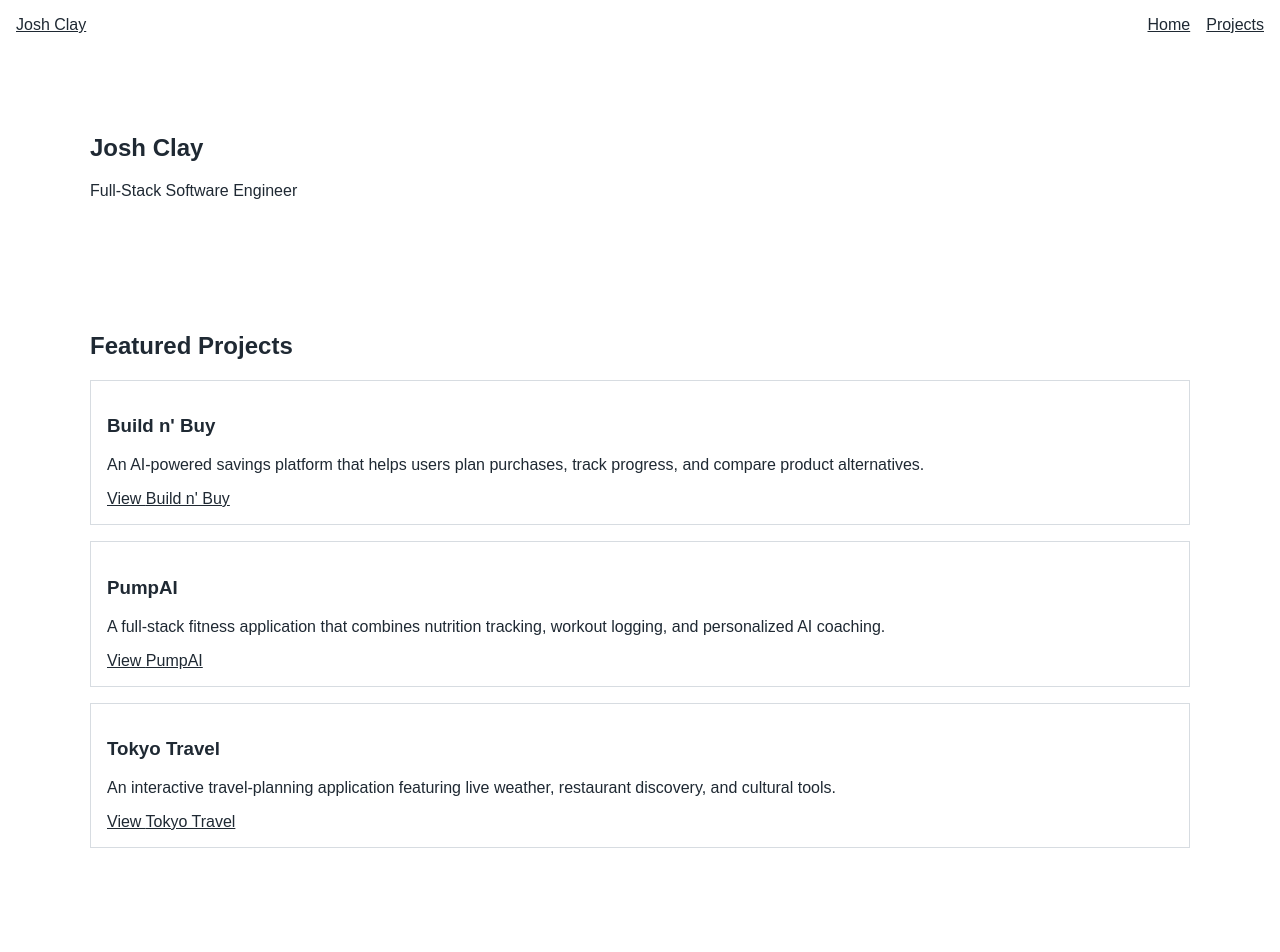
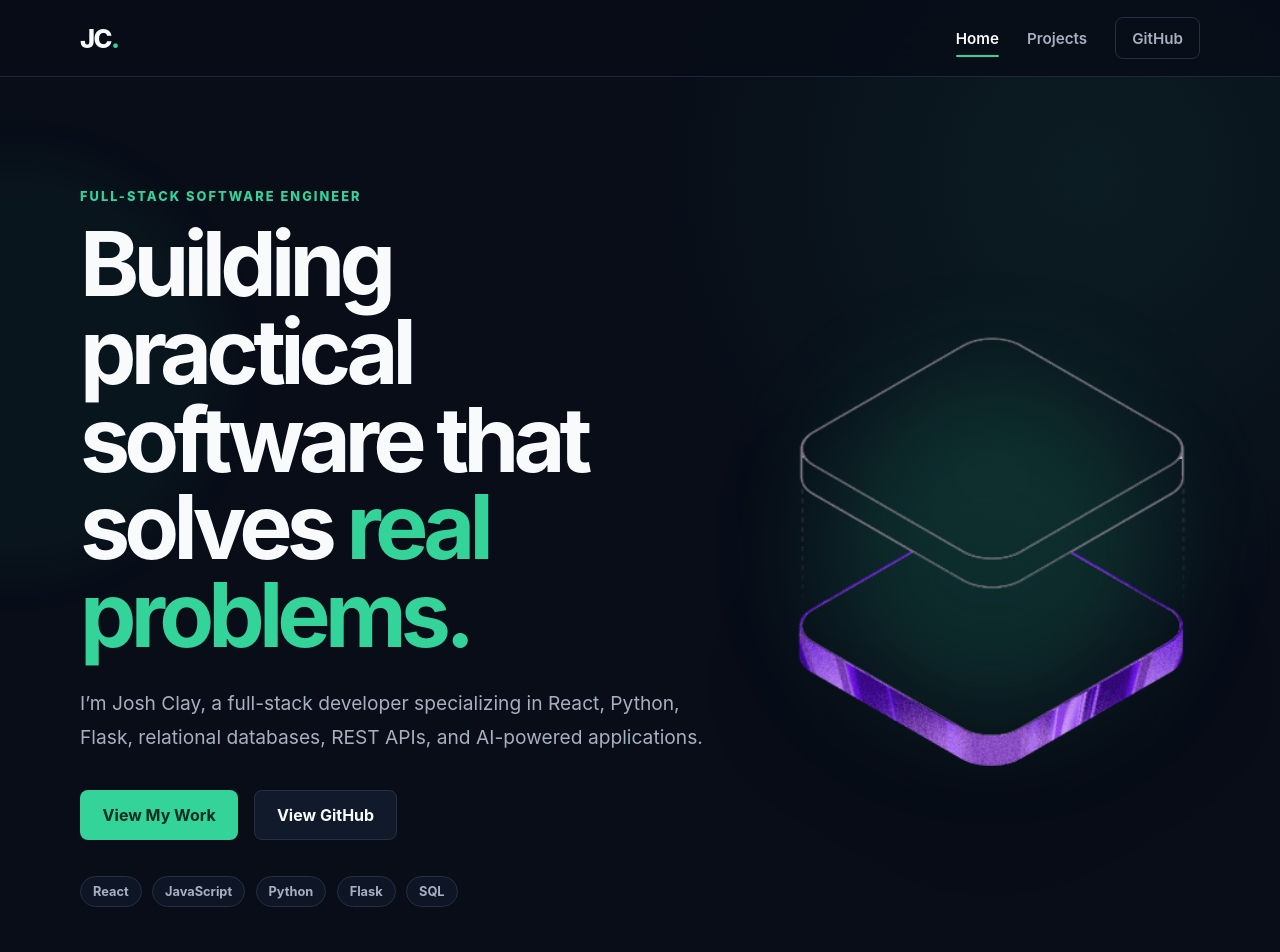
Before and after one commit to JTClay1/portfolio, a React app: page / in a window 1280 px wide. Shown: the top 952 px of the page. Built offline with nearby package versions, Linux system fonts and the light colour scheme; the HTML template or start-up script is replaced by a standard one.

Commit message:
Build portfolio hero and navigation

```diff
--- a/src/App.jsx
+++ b/src/App.jsx
@@ -1,9 +1,9 @@
 import { Route, Routes } from "react-router-dom";
+import Footer from "./components/Footer";
 import Navbar from "./components/Navbar";
-import Footer from "./components/Footer";
 import HomePage from "./pages/HomePage";
+import NotFoundPage from "./pages/NotFoundPage";
 import ProjectPage from "./pages/ProjectPage";
-import NotFoundPage from "./pages/NotFoundPage";
 
 function App() {
   return (
--- a/src/components/Navbar.jsx
+++ b/src/components/Navbar.jsx
@@ -1,14 +1,35 @@
-import { NavLink } from "react-router-dom";
+import { Link, NavLink } from "react-router-dom";
 
 function Navbar() {
   return (
-    <header>
-      <nav aria-label="Primary navigation">
-        <NavLink to="/">Josh Clay</NavLink>
+    <header className="site-header">
+      <nav className="navbar container" aria-label="Primary navigation">
+        <Link className="navbar__brand" to="/">
+          JC<span>.</span>
+        </Link>
 
-        <div>
-          <NavLink to="/">Home</NavLink>
-          <a href="/#projects">Projects</a>
+        <div className="navbar__links">
+          <NavLink
+            className={({ isActive }) =>
+              isActive ? "navbar__link navbar__link--active" : "navbar__link"
+            }
+            to="/"
+          >
+            Home
+          </NavLink>
+
+          <a className="navbar__link" href="/#projects">
+            Projects
+          </a>
+
+          <a
+            className="navbar__link navbar__github"
+            href="https://github.com/JTClay1"
+            target="_blank"
+            rel="noreferrer"
+          >
+            GitHub
+          </a>
         </div>
       </nav>
     </header>
--- a/src/pages/HomePage.jsx
+++ b/src/pages/HomePage.jsx
@@ -1,19 +1,76 @@
 import { Link } from "react-router-dom";
+import heroImage from "../assets/hero.png";
 import projects from "../data/projects";
 
 function HomePage() {
   return (
     <>
-      <section>
-        <h1>Josh Clay</h1>
-        <p>Full-Stack Software Engineer</p>
+      <section className="hero">
+        <div className="hero__content container">
+          <div className="hero__copy">
+            <p className="hero__eyebrow">Full-Stack Software Engineer</p>
+
+            <h1>
+              Building practical software that solves
+              <span> real problems.</span>
+            </h1>
+
+            <p className="hero__description">
+              I’m Josh Clay, a full-stack developer specializing in React,
+              Python, Flask, relational databases, REST APIs, and AI-powered
+              applications.
+            </p>
+
+            <div className="hero__actions">
+              <a className="button button--primary" href="#projects">
+                View My Work
+              </a>
+
+              <a
+                className="button button--secondary"
+                href="https://github.com/JTClay1"
+                target="_blank"
+                rel="noreferrer"
+              >
+                View GitHub
+              </a>
+            </div>
+
+            <ul className="hero__technologies" aria-label="Core technologies">
+              <li>React</li>
+              <li>JavaScript</li>
+              <li>Python</li>
+              <li>Flask</li>
+              <li>SQL</li>
+            </ul>
+          </div>
+
+          <div className="hero__image-wrapper">
+            <div className="hero__image-glow" />
+
+            <img
+              className="hero__image"
+              src={heroImage}
+              alt=""
+              aria-hidden="true"
+            />
+          </div>
+        </div>
       </section>
 
-      <section id="projects">
+      <section className="projects-section container" id="projects">
+        <div className="section-heading">
+          <p className="section-heading__eyebrow">Selected Work</p>
           <h2>Featured Projects</h2>
+          <p>
+            Full-stack applications built around practical problems, complete
+            user workflows, and real-world integrations.
+          </p>
+        </div>
 
+        <div className="projects-grid">
           {projects.map((project) => (
-          <article key={project.slug}>
+            <article className="project-placeholder" key={project.slug}>
               <h3>{project.title}</h3>
               <p>{project.summary}</p>
 
@@ -22,6 +79,7 @@ function HomePage() {
               </Link>
             </article>
           ))}
+        </div>
       </section>
     </>
   );
--- a/src/styles/globals.css
+++ b/src/styles/globals.css
@@ -10,41 +10,433 @@ body {
   min-width: 320px;
   min-height: 100vh;
   margin: 0;
+  color: var(--color-text);
+  background:
+    radial-gradient(
+      circle at 85% 10%,
+      rgba(52, 211, 153, 0.08),
+      transparent 28rem
+    ),
+    var(--color-background);
+}
+
+body,
+button,
+a {
+  font-family: inherit;
+}
+
+img {
+  display: block;
+  max-width: 100%;
 }
 
 a {
   color: inherit;
+  text-decoration: none;
 }
 
-header,
-main,
-footer {
-  padding: 1rem;
+button,
+a {
+  -webkit-tap-highlight-color: transparent;
 }
 
-nav {
+a:focus-visible,
+button:focus-visible {
+  outline: 3px solid var(--color-accent);
+  outline-offset: 4px;
+}
+
+main {
+  min-height: calc(100vh - 10rem);
+}
+
+.container {
+  width: min(calc(100% - 2rem), var(--max-width));
+  margin-inline: auto;
+}
+
+/* Navigation */
+
+.site-header {
+  position: sticky;
+  top: 0;
+  z-index: 100;
+  border-bottom: 1px solid rgba(37, 48, 68, 0.75);
+  background: var(--color-header-background);
+  backdrop-filter: blur(16px);
+}
+
+.navbar {
+  display: flex;
+  min-height: 4.75rem;
+  align-items: center;
+  justify-content: space-between;
+  gap: 2rem;
+}
+
+.navbar__brand {
+  color: var(--color-text);
+  font-size: 1.6rem;
+  font-weight: 800;
+  letter-spacing: -0.06em;
+}
+
+.navbar__brand span {
+  color: var(--color-accent);
+}
+
+.navbar__links {
   display: flex;
   align-items: center;
-  justify-content: space-between;
+  gap: 1.75rem;
 }
 
-nav div {
-  display: flex;
-  gap: 1rem;
+.navbar__link {
+  position: relative;
+  color: var(--color-text-muted);
+  font-size: 0.95rem;
+  font-weight: 600;
+  transition:
+    color var(--transition),
+    background-color var(--transition);
 }
 
-section {
-  max-width: 1100px;
-  margin: 0 auto;
-  padding: 3rem 0;
+.navbar__link:hover,
+.navbar__link--active {
+  color: var(--color-text);
 }
 
-article {
-  margin: 1rem 0;
-  padding: 1rem;
-  border: 1px solid #d7dce1;
+.navbar__link--active::after {
+  position: absolute;
+  right: 0;
+  bottom: -0.6rem;
+  left: 0;
+  height: 2px;
+  border-radius: 999px;
+  background-color: var(--color-accent);
+  content: "";
+}
+
+.navbar__github {
+  padding: 0.65rem 1rem;
+  border: 1px solid var(--color-border);
+  border-radius: var(--radius-small);
+}
+
+.navbar__github:hover {
+  border-color: var(--color-accent);
+  color: var(--color-accent);
+  background-color: var(--color-accent-soft);
+}
+
+/* Hero */
+
+.hero {
+  position: relative;
+  overflow: hidden;
+  padding: 7rem 0 6rem;
+}
+
+.hero::before {
+  position: absolute;
+  top: 5rem;
+  left: -12rem;
+  width: 26rem;
+  height: 26rem;
+  border-radius: 50%;
+  background-color: rgba(52, 211, 153, 0.04);
+  filter: blur(25px);
+  content: "";
+}
+
+.hero__content {
+  display: grid;
+  grid-template-columns: minmax(0, 1.2fr) minmax(18rem, 0.8fr);
+  align-items: center;
+  gap: 5rem;
+}
+
+.hero__copy {
+  position: relative;
+  z-index: 2;
+}
+
+.hero__eyebrow,
+.section-heading__eyebrow {
+  margin: 0 0 1rem;
+  color: var(--color-accent);
+  font-size: 0.8rem;
+  font-weight: 800;
+  letter-spacing: 0.16em;
+  text-transform: uppercase;
+}
+
+.hero h1 {
+  max-width: 13ch;
+  margin: 0;
+  font-size: clamp(3rem, 7vw, 5.7rem);
+  line-height: 0.98;
+  letter-spacing: -0.065em;
+}
+
+.hero h1 span {
+  color: var(--color-accent);
+}
+
+.hero__description {
+  max-width: 42rem;
+  margin: 1.75rem 0 0;
+  color: var(--color-text-muted);
+  font-size: clamp(1rem, 2vw, 1.2rem);
+  line-height: 1.75;
+}
+
+.hero__actions {
+  display: flex;
+  flex-wrap: wrap;
+  gap: 1rem;
+  margin-top: 2.25rem;
+}
+
+.button {
+  display: inline-flex;
+  min-height: 3.1rem;
+  align-items: center;
+  justify-content: center;
+  padding: 0.8rem 1.35rem;
+  border: 1px solid transparent;
+  border-radius: var(--radius-small);
+  font-weight: 750;
+  transition:
+    transform var(--transition),
+    border-color var(--transition),
+    color var(--transition),
+    background-color var(--transition);
+}
+
+.button:hover {
+  transform: translateY(-2px);
+}
+
+.button--primary {
+  color: #052e22;
+  background-color: var(--color-accent);
+}
+
+.button--primary:hover {
+  background-color: #6ee7b7;
+}
+
+.button--secondary {
+  border-color: var(--color-border);
+  color: var(--color-text);
+  background-color: var(--color-surface);
+}
+
+.button--secondary:hover {
+  border-color: var(--color-accent);
+  color: var(--color-accent);
+}
+
+.hero__technologies {
+  display: flex;
+  flex-wrap: wrap;
+  gap: 0.65rem;
+  margin: 2.25rem 0 0;
+  padding: 0;
+  list-style: none;
+}
+
+.hero__technologies li {
+  padding: 0.45rem 0.75rem;
+  border: 1px solid var(--color-border);
+  border-radius: 999px;
+  color: var(--color-text-muted);
+  background-color: rgba(17, 26, 43, 0.72);
+  font-size: 0.8rem;
+  font-weight: 650;
+}
+
+.hero__image-wrapper {
+  position: relative;
+  display: grid;
+  place-items: center;
+}
+
+.hero__image-glow {
+  position: absolute;
+  width: 82%;
+  aspect-ratio: 1;
+  border-radius: 50%;
+  background-color: rgba(52, 211, 153, 0.16);
+  filter: blur(55px);
+}
+
+.hero__image {
+  position: relative;
+  z-index: 1;
+  width: min(100%, 27rem);
+  max-height: 34rem;
+  object-fit: contain;
+  filter: drop-shadow(0 2rem 3rem rgba(0, 0, 0, 0.4));
+}
+
+/* Projects placeholder */
+
+.projects-section {
+  padding-top: 5rem;
+  padding-bottom: 7rem;
+  scroll-margin-top: 5rem;
+}
+
+.section-heading {
+  max-width: 42rem;
+  margin-bottom: 2.5rem;
+}
+
+.section-heading h2 {
+  margin: 0;
+  font-size: clamp(2.2rem, 5vw, 3.4rem);
+  letter-spacing: -0.05em;
+}
+
+.section-heading > p:last-child {
+  margin: 1rem 0 0;
+  color: var(--color-text-muted);
+  line-height: 1.7;
+}
+
+.projects-grid {
+  display: grid;
+  grid-template-columns: repeat(3, minmax(0, 1fr));
+  gap: 1.25rem;
+}
+
+.project-placeholder {
+  padding: 1.5rem;
+  border: 1px solid var(--color-border);
+  border-radius: var(--radius-medium);
+  background-color: var(--color-surface);
+}
+
+.project-placeholder h3 {
+  margin: 0;
+  font-size: 1.25rem;
+}
+
+.project-placeholder p {
+  min-height: 7rem;
+  color: var(--color-text-muted);
+  line-height: 1.65;
+}
+
+.project-placeholder a {
+  color: var(--color-accent);
+  font-weight: 700;
+}
+
+.project-placeholder a:hover {
+  text-decoration: underline;
+}
+
+/* Shared pages and footer */
+
+main > section:not(.hero):not(.projects-section) {
+  width: min(calc(100% - 2rem), var(--max-width));
+  margin-inline: auto;
+  padding: 6rem 0;
 }
 
 footer {
+  padding: 2rem 1rem;
+  border-top: 1px solid var(--color-border);
+  color: var(--color-text-muted);
   text-align: center;
 }
+
+/* Responsive layout */
+
+@media (max-width: 850px) {
+  .hero {
+    padding-top: 5rem;
+  }
+
+  .hero__content {
+    grid-template-columns: 1fr;
+    gap: 3.5rem;
+  }
+
+  .hero__copy {
+    text-align: center;
+  }
+
+  .hero h1,
+  .hero__description {
+    margin-right: auto;
+    margin-left: auto;
+  }
+
+  .hero__actions,
+  .hero__technologies {
+    justify-content: center;
+  }
+
+  .hero__image {
+    max-height: 25rem;
+  }
+
+  .projects-grid {
+    grid-template-columns: 1fr;
+  }
+
+  .project-placeholder p {
+    min-height: auto;
+  }
+}
+
+@media (max-width: 560px) {
+  .navbar {
+    min-height: 4.25rem;
+  }
+
+  .navbar__links {
+    gap: 0.85rem;
+  }
+
+  .navbar__link {
+    font-size: 0.85rem;
+  }
+
+  .navbar__github {
+    padding: 0.5rem 0.7rem;
+  }
+
+  .hero {
+    padding: 4.5rem 0;
+  }
+
+  .hero h1 {
+    font-size: clamp(2.8rem, 15vw, 4rem);
+  }
+
+  .hero__actions {
+    flex-direction: column;
+  }
+
+  .button {
+    width: 100%;
+  }
+}
+
+@media (prefers-reduced-motion: reduce) {
+  html {
+    scroll-behavior: auto;
+  }
+
+  *,
+  *::before,
+  *::after {
+    transition-duration: 0.01ms !important;
+  }
+}
--- a/src/styles/variables.css
+++ b/src/styles/variables.css
@@ -1,5 +1,31 @@
 :root {
-  font-family: Arial, Helvetica, sans-serif;
-  color: #1f2933;
-  background-color: #ffffff;
+  font-family:
+    Inter, ui-sans-serif, system-ui, -apple-system, BlinkMacSystemFont, "Segoe UI",
+    sans-serif;
+
+  color: #f8fafc;
+  background-color: #080d18;
+
+  --color-background: #080d18;
+  --color-background-soft: #0d1422;
+  --color-surface: #111a2b;
+  --color-surface-hover: #172236;
+
+  --color-text: #f8fafc;
+  --color-text-muted: #a7b0c0;
+
+  --color-accent: #34d399;
+  --color-accent-strong: #10b981;
+  --color-accent-soft: rgba(52, 211, 153, 0.12);
+
+  --color-border: #253044;
+  --color-header-background: rgba(8, 13, 24, 0.86);
+
+  --max-width: 1120px;
+
+  --radius-small: 0.5rem;
+  --radius-medium: 0.9rem;
+  --radius-large: 1.5rem;
+
+  --transition: 180ms ease;
 }
```
Lines whose indentation alone changed are shown as unchanged.
